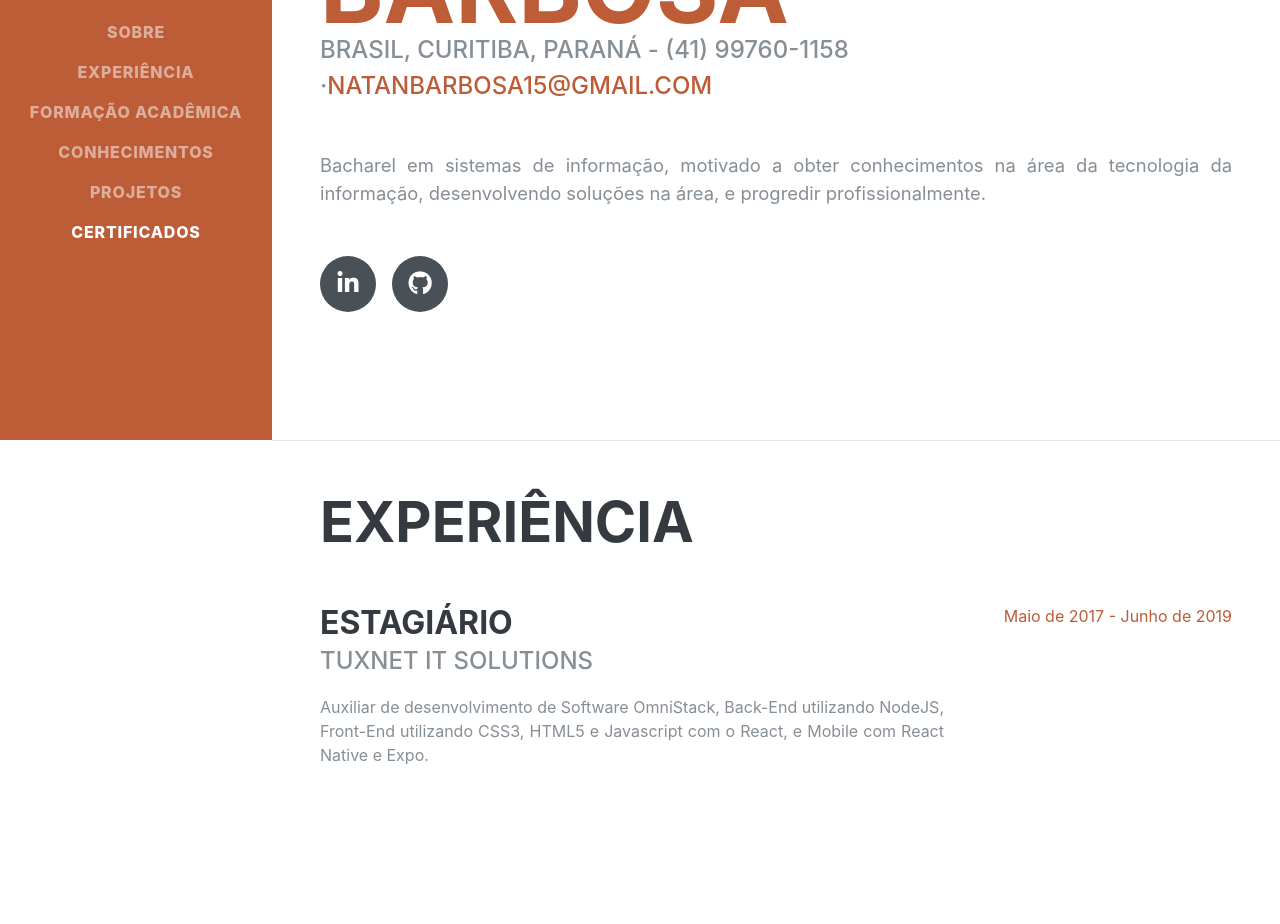
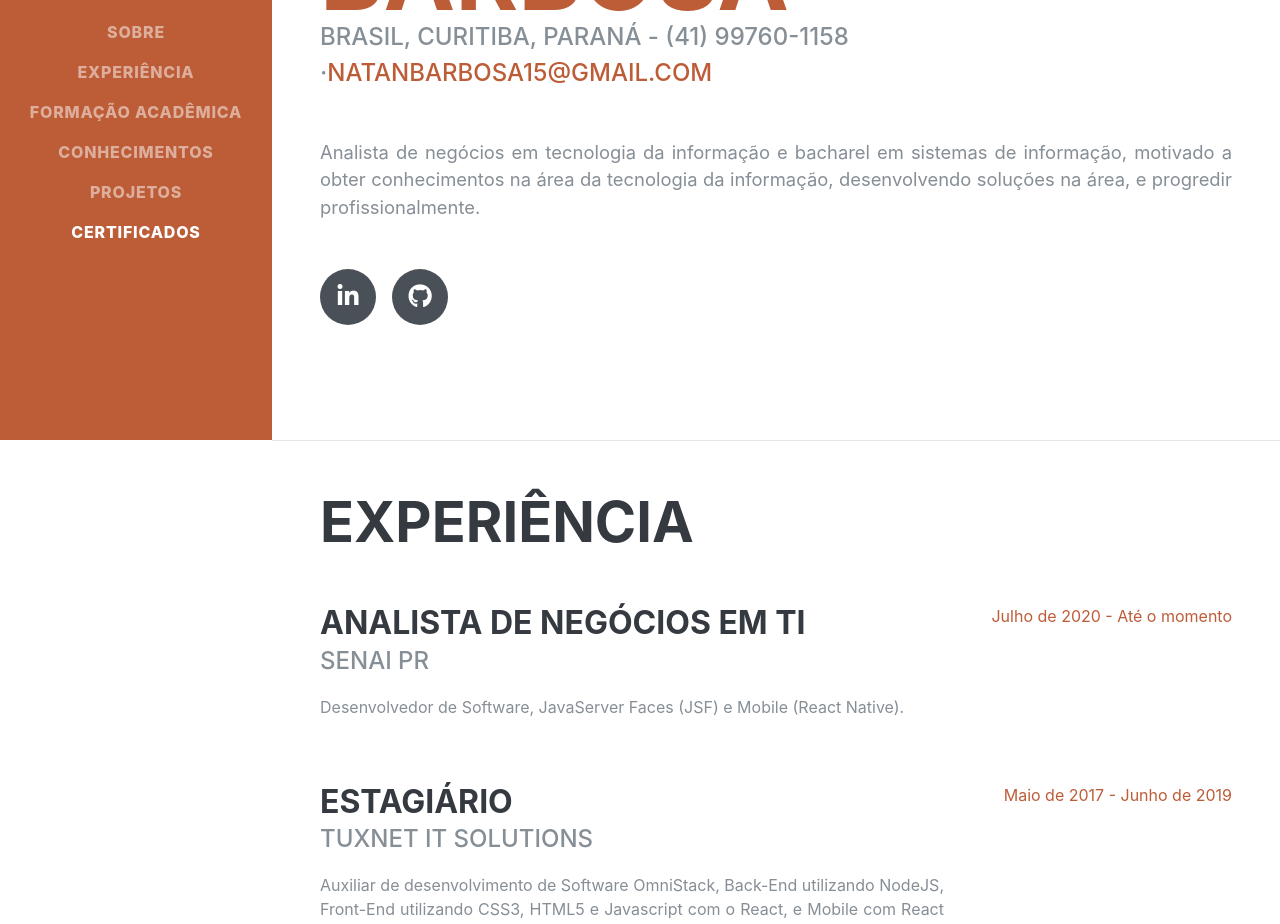
Before and after one commit to NatanNMB15/natannmb15.github.io, a React (Create React App) app: page / in a window 1280 px wide. Shown: the part 360-1284 px from the top of the page. Built offline with nearby package versions, Linux system fonts and the light colour scheme; a web font is replaced by a local one.

Commit message:
Atualização cargo atual.

```diff
--- a/src/pages/index/index.js
+++ b/src/pages/index/index.js
@@ -83,9 +83,10 @@ export default function Index() {
               </a>
             </div>
             <p className="lead mb-5 text-justify">
-              Bacharel em sistemas de informação, motivado a obter conhecimentos
-              na área da tecnologia da informação, desenvolvendo soluções na
-              área, e progredir profissionalmente.
+              Analista de negócios em tecnologia da informação e bacharel em
+              sistemas de informação, motivado a obter conhecimentos na área da
+              tecnologia da informação, desenvolvendo soluções na área, e
+              progredir profissionalmente.
             </p>
             <div className="social-icons">
               <a
@@ -114,6 +115,22 @@ export default function Index() {
         >
           <div className="w-100">
             <h2 className="mb-5">Experiência</h2>
+
+            <div className="resume-item d-flex flex-column flex-md-row justify-content-between mb-5">
+              <div className="resume-content">
+                <h3 className="mb-0">Analista de negócios em TI</h3>
+                <div className="subheading mb-3">SENAI PR</div>
+                <p className="text-justify">
+                  Desenvolvedor de Software, JavaServer Faces (JSF) e Mobile
+                  (React Native).
+                </p>
+              </div>
+              <div className="resume-date text-md-right">
+                <span className="text-primary">
+                  Julho de 2020 - Até o momento
+                </span>
+              </div>
+            </div>
 
             <div className="resume-item d-flex flex-column flex-md-row justify-content-between mb-5">
               <div className="resume-content">
```
